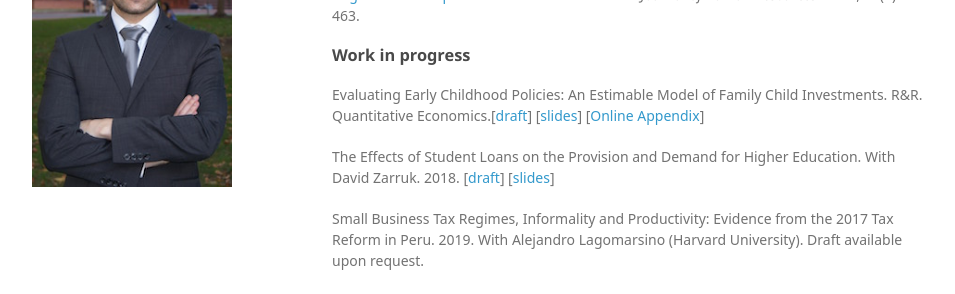
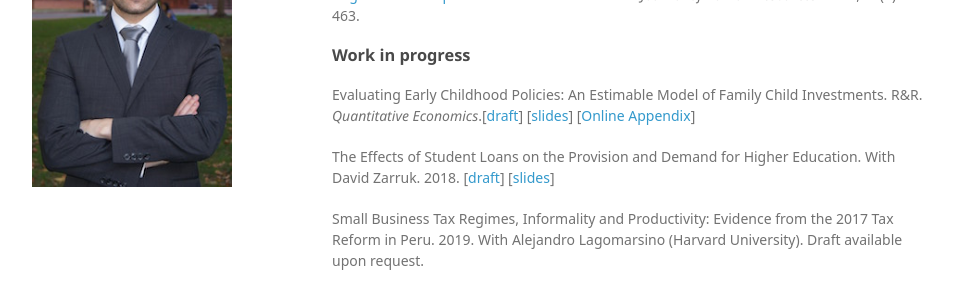
Before and after one commit to rodazuero/rodazuero.github.io, a Jekyll site: the page built from research.html, in a window 1280 px wide. Shown: the part 222-516 px from the top of the page, without its empty margins (26-981 px from the left). Built offline with Jekyll 4.4.1, drawn with Linux system fonts in a browser that asks for light colours; some web fonts are replaced; Markdown is read by kramdown in place of the engine named in the settings.

```diff
--- a/research.html
+++ b/research.html
@@ -18,7 +18,7 @@ layout: default
 <a id="KIND publications" class="anchor" href="#kind publications" aria-hidden="true"><span aria-hidden="true" class="octicon octicon-link"></span>
 </a>Work in progress</h3>
 
-	<p>Evaluating Early Childhood Policies: An Estimable Model of Family Child Investments. R&R. Quantitative Economics.[<a href="{{site.baseurl}}/files/evaluating.pdf">draft</a>]
+	<p>Evaluating Early Childhood Policies: An Estimable Model of Family Child Investments. R&R. <i> Quantitative Economics</i>.[<a href="{{site.baseurl}}/files/evaluating.pdf">draft</a>]
 	[<a href="{{site.baseurl}}/files/PresentationEvaluating.pdf">slides</a>]
 	[<a href="{{site.baseurl}}/files/OnlineAppendix.pdf">Online Appendix</a>]
 	</p>
```
